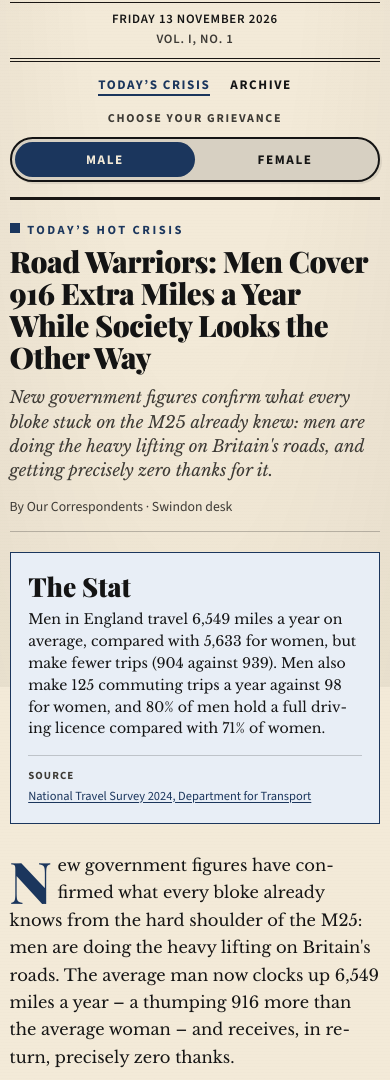
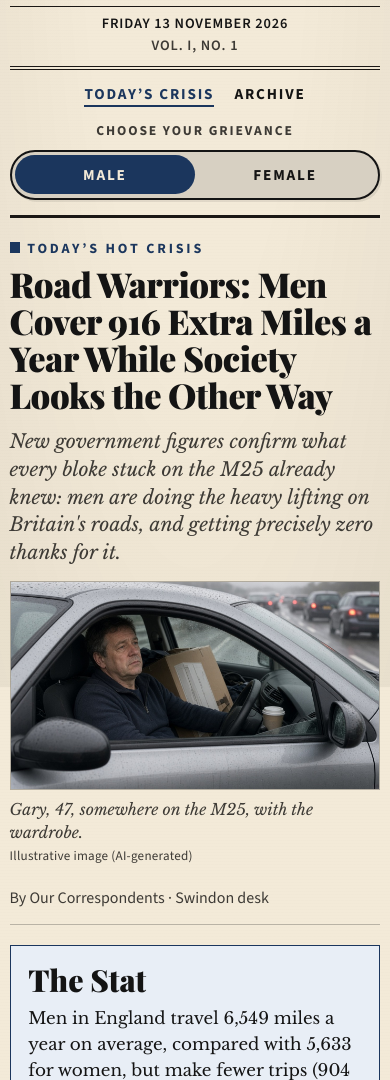
Before and after one commit to wilksy/Crisis, a plain HTML site: page index.html in a window 390 px wide. Shown: the part 157-1237 px from the top of the page. Drawn offline with nearby package versions, Linux system fonts and the light colour scheme; a web font is replaced by a local one.

Commit message:
Add lead photographs and larger type to The Daily Grievance
Today's travel story now has a male and female lead photo that swaps
with the angle toggle, plus optional image fields in the story schema.
Body type is 21px on desktop and 19px on mobile, with headlines, standfirst,
stat box, archive and nav scaled up to match.

```diff
--- a/css/styles.css
+++ b/css/styles.css
@@ -100,7 +100,7 @@ a:hover {
   align-items: baseline;
   gap: 1rem;
   font-family: "Source Sans 3", "Helvetica Neue", Helvetica, Arial, sans-serif;
-  font-size: 0.72rem;
+  font-size: 0.8rem;
   font-weight: 600;
   letter-spacing: 0.14em;
   text-transform: uppercase;
@@ -131,7 +131,7 @@ a:hover {
   align-items: center;
   gap: 1rem;
   font-family: "Source Sans 3", "Helvetica Neue", Helvetica, Arial, sans-serif;
-  font-size: 0.7rem;
+  font-size: 0.78rem;
   letter-spacing: 0.16em;
   text-transform: uppercase;
   font-weight: 600;
@@ -141,7 +141,7 @@ a:hover {
 .brand-kicker {
   display: block;
   font-family: "Source Sans 3", "Helvetica Neue", Helvetica, Arial, sans-serif;
-  font-size: 0.78rem;
+  font-size: 0.88rem;
   font-weight: 700;
   letter-spacing: 0.46em;
   text-indent: 0.46em;
@@ -195,7 +195,7 @@ a:hover {
   padding-top: 0.45rem;
   border-top: 1px solid var(--rule);
   font-family: "Source Sans 3", "Helvetica Neue", Helvetica, Arial, sans-serif;
-  font-size: 0.8rem;
+  font-size: 0.9rem;
   letter-spacing: 0.06em;
   text-transform: uppercase;
   font-weight: 600;
@@ -222,7 +222,7 @@ a:hover {
   display: flex;
   gap: 1.25rem;
   font-family: "Source Sans 3", "Helvetica Neue", Helvetica, Arial, sans-serif;
-  font-size: 0.82rem;
+  font-size: 0.95rem;
   font-weight: 700;
   letter-spacing: 0.12em;
   text-transform: uppercase;
@@ -251,7 +251,7 @@ a:hover {
 
 .angle-label {
   font-family: "Source Sans 3", "Helvetica Neue", Helvetica, Arial, sans-serif;
-  font-size: 0.75rem;
+  font-size: 0.85rem;
   font-weight: 700;
   letter-spacing: 0.14em;
   text-transform: uppercase;
@@ -295,11 +295,11 @@ a:hover {
   background: transparent;
   color: var(--ink);
   font-family: "Source Sans 3", "Helvetica Neue", Helvetica, Arial, sans-serif;
-  font-size: 0.82rem;
+  font-size: 0.95rem;
   font-weight: 700;
   letter-spacing: 0.12em;
   text-transform: uppercase;
-  padding: 0.55rem 1rem;
+  padding: 0.6rem 1rem;
   cursor: pointer;
   border-radius: 999px;
   transition: color 0.25s ease;
@@ -314,7 +314,7 @@ a:hover {
 .kicker {
   margin: 0 0 0.45rem;
   font-family: "Source Sans 3", "Helvetica Neue", Helvetica, Arial, sans-serif;
-  font-size: 0.78rem;
+  font-size: 0.88rem;
   font-weight: 700;
   letter-spacing: 0.2em;
   text-transform: uppercase;
@@ -336,14 +336,14 @@ a:hover {
   margin: 0 0 0.85rem;
   font-family: "Playfair Display", "Times New Roman", Times, serif;
   font-weight: 900;
-  font-size: clamp(1.85rem, 4.4vw, 3.35rem);
+  font-size: clamp(2.15rem, 5vw, 3.75rem);
   line-height: 1.08;
   letter-spacing: -0.015em;
 }
 
 .standfirst {
   margin: 0 0 0.85rem;
-  font-size: clamp(1.05rem, 2vw, 1.28rem);
+  font-size: clamp(1.2rem, 2.2vw, 1.5rem);
   line-height: 1.45;
   font-style: italic;
   color: var(--ink-soft);
@@ -353,10 +353,46 @@ a:hover {
 .byline {
   margin: 0 0 1.25rem;
   font-family: "Source Sans 3", "Helvetica Neue", Helvetica, Arial, sans-serif;
-  font-size: 0.86rem;
+  font-size: 1rem;
   color: var(--ink-soft);
   padding-bottom: 1rem;
   border-bottom: 1px solid rgba(20, 20, 20, 0.25);
+}
+
+
+/* —— Lead photo —— */
+
+.lead-photo {
+  margin: 0 0 1.35rem;
+  padding: 0;
+}
+
+.lead-photo img {
+  display: block;
+  width: 100%;
+  height: auto;
+  border: 1px solid rgba(20, 20, 20, 0.28);
+}
+
+.lead-photo figcaption {
+  margin: 0.5rem 0 0;
+  line-height: 1.4;
+  color: var(--ink-soft);
+}
+
+.lead-photo .caption {
+  font-family: "Libre Baskerville", Georgia, "Times New Roman", Times, serif;
+  font-style: italic;
+  font-size: 1.05rem;
+}
+
+.lead-photo .credit {
+  display: block;
+  margin-top: 0.2rem;
+  font-family: "Source Sans 3", "Helvetica Neue", Helvetica, Arial, sans-serif;
+  font-size: 0.82rem;
+  font-style: normal;
+  letter-spacing: 0.02em;
 }
 
 .story-grid {
@@ -368,13 +404,13 @@ a:hover {
 
 @media (min-width: 840px) {
   .story-grid {
-    grid-template-columns: minmax(0, 1fr) 16.5rem;
+    grid-template-columns: minmax(0, 1fr) 19rem;
   }
 }
 
 .story-body {
-  font-size: 1.02rem;
-  line-height: 1.68;
+  font-size: 1.3125rem;
+  line-height: 1.7;
   text-align: justify;
   hyphens: auto;
   -webkit-hyphens: auto;
@@ -396,7 +432,7 @@ a:hover {
   font-family: "Playfair Display", "Times New Roman", Times, serif;
   font-weight: 900;
   float: left;
-  font-size: 3.6rem;
+  font-size: 4.15rem;
   line-height: 0.75;
   padding: 0.12em 0.1em 0 0;
   color: var(--accent);
@@ -409,7 +445,7 @@ a:hover {
   border-top: 3px solid var(--accent);
   border-bottom: 3px solid var(--accent);
   font-family: "Playfair Display", "Times New Roman", Times, serif;
-  font-size: clamp(1.35rem, 2.6vw, 1.85rem);
+  font-size: clamp(1.5rem, 2.8vw, 2.1rem);
   font-style: italic;
   font-weight: 700;
   line-height: 1.25;
@@ -446,7 +482,7 @@ a:hover {
 .stat-box h2 {
   margin: 0 0 0.65rem;
   font-family: "Source Sans 3", "Helvetica Neue", Helvetica, Arial, sans-serif;
-  font-size: 0.75rem;
+  font-size: 0.82rem;
   font-weight: 700;
   letter-spacing: 0.2em;
   text-transform: uppercase;
@@ -456,7 +492,7 @@ a:hover {
 .stat-box h2 span {
   display: block;
   font-family: "Playfair Display", "Times New Roman", Times, serif;
-  font-size: 1.65rem;
+  font-size: 1.9rem;
   letter-spacing: 0;
   text-transform: none;
   font-weight: 900;
@@ -467,7 +503,7 @@ a:hover {
 
 .stat-summary {
   margin: 0 0 0.9rem;
-  font-size: 0.88rem;
+  font-size: 1.05rem;
   line-height: 1.55;
   text-align: left;
   hyphens: auto;
@@ -478,7 +514,7 @@ a:hover {
   padding-top: 0.75rem;
   border-top: 1px solid rgba(20, 20, 20, 0.2);
   font-family: "Source Sans 3", "Helvetica Neue", Helvetica, Arial, sans-serif;
-  font-size: 0.78rem;
+  font-size: 0.92rem;
   line-height: 1.45;
 }
 
@@ -487,7 +523,7 @@ a:hover {
   font-weight: 700;
   letter-spacing: 0.1em;
   text-transform: uppercase;
-  font-size: 0.68rem;
+  font-size: 0.75rem;
   margin-bottom: 0.2rem;
   color: var(--ink-soft);
 }
@@ -503,7 +539,7 @@ a:hover {
 .archive h2 {
   margin: 0 0 0.35rem;
   font-family: "Playfair Display", "Times New Roman", Times, serif;
-  font-size: 1.8rem;
+  font-size: 2.1rem;
   font-weight: 900;
 }
 
@@ -511,7 +547,7 @@ a:hover {
   margin: 0 0 1.15rem;
   color: var(--ink-soft);
   font-style: italic;
-  font-size: 0.95rem;
+  font-size: 1.15rem;
 }
 
 .archive-list {
@@ -541,7 +577,7 @@ a:hover {
 
 .archive-date {
   font-family: "Source Sans 3", "Helvetica Neue", Helvetica, Arial, sans-serif;
-  font-size: 0.78rem;
+  font-size: 0.88rem;
   font-weight: 700;
   letter-spacing: 0.08em;
   text-transform: uppercase;
@@ -558,14 +594,14 @@ a:hover {
 
 .archive-headlines strong {
   font-family: "Playfair Display", "Times New Roman", Times, serif;
-  font-size: 1.12rem;
+  font-size: 1.3rem;
   font-weight: 700;
   line-height: 1.25;
 }
 
 .archive-headlines .which {
   font-family: "Source Sans 3", "Helvetica Neue", Helvetica, Arial, sans-serif;
-  font-size: 0.68rem;
+  font-size: 0.75rem;
   font-weight: 700;
   letter-spacing: 0.12em;
   text-transform: uppercase;
@@ -589,7 +625,7 @@ a:hover {
 .back-latest {
   margin: 0 0 1.1rem;
   font-family: "Source Sans 3", "Helvetica Neue", Helvetica, Arial, sans-serif;
-  font-size: 0.85rem;
+  font-size: 0.95rem;
 }
 
 /* —— States —— */
@@ -629,7 +665,7 @@ a:hover {
   padding-top: 1.1rem;
   border-top: 3px solid var(--rule);
   font-family: "Source Sans 3", "Helvetica Neue", Helvetica, Arial, sans-serif;
-  font-size: 0.82rem;
+  font-size: 0.95rem;
   line-height: 1.55;
   color: var(--ink-soft);
 }
@@ -706,8 +742,18 @@ a:hover {
     width: 100%;
   }
 
+
   .story-body {
     text-align: left;
+    font-size: 1.1875rem;
+  }
+
+  .lead-photo .caption {
+    font-size: 0.98rem;
+  }
+
+  .standfirst {
+    font-size: 1.2rem;
   }
 
   .archive-list a {
--- a/index.html
+++ b/index.html
@@ -71,6 +71,13 @@
         <p class="kicker">Today’s Hot Crisis</p>
         <h2 class="headline" id="headline"></h2>
         <p class="standfirst" id="standfirst"></p>
+        <figure class="lead-photo hidden" id="lead-photo">
+          <img id="lead-image" alt="">
+          <figcaption>
+            <span class="caption" id="lead-caption"></span>
+            <span class="credit">Illustrative image (AI-generated)</span>
+          </figcaption>
+        </figure>
         <p class="byline">By Our Correspondents · Swindon desk</p>
 
         <div class="story-grid">
--- a/js/app.js
+++ b/js/app.js
@@ -108,6 +108,26 @@
     headline.textContent = copy.headline;
     standfirst.textContent = copy.standfirst;
     dateline.textContent = formatLongDate(story.date);
+
+    var figure = document.getElementById("lead-photo");
+    var img = document.getElementById("lead-image");
+    var caption = document.getElementById("lead-caption");
+    if (figure && img && caption) {
+      if (copy.image) {
+        var src = copy.image;
+        if (img.getAttribute("src") !== src) {
+          img.src = src;
+        }
+        img.alt = copy.image_caption || copy.headline || "";
+        caption.textContent = copy.image_caption || "";
+        figure.classList.remove("hidden");
+      } else {
+        img.removeAttribute("src");
+        img.alt = "";
+        caption.textContent = "";
+        figure.classList.add("hidden");
+      }
+    }
 
     if (issue) {
       issue.textContent = "Vol. I, No. " + issueNumber(index, story.date);
--- a/stories/2026-11-13.json
+++ b/stories/2026-11-13.json
@@ -6,6 +6,8 @@
   "male": {
     "headline": "Road Warriors: Men Cover 916 Extra Miles a Year While Society Looks the Other Way",
     "standfirst": "New government figures confirm what every bloke stuck on the M25 already knew: men are doing the heavy lifting on Britain's roads, and getting precisely zero thanks for it.",
+    "image": "images/2026-11-13-male.jpg",
+    "image_caption": "Gary, 47, somewhere on the M25, with the wardrobe.",
     "body_paragraphs": [
       "New government figures have confirmed what every bloke already knows from the hard shoulder of the M25: men are doing the heavy lifting on Britain's roads. The average man now clocks up 6,549 miles a year – a thumping 916 more than the average woman – and receives, in return, precisely zero thanks.",
       "“I drove to Leeds and back for a single flat-pack wardrobe,” said Gary, 47, from Swindon. “Nobody threw me a parade. Nobody even offered me a Ginsters.”",
@@ -17,6 +19,8 @@
   "female": {
     "headline": "Death by a Thousand Errands: Women Make More Trips Than Men, and Experts Say It's No Coincidence",
     "standfirst": "Official statistics have finally exposed the hidden logistics crisis gripping British women, and it does not look anything like a Sunday drive.",
+    "image": "images/2026-11-13-female.jpg",
+    "image_caption": "Claire, 44, stop seven of eleven.",
     "body_paragraphs": [
       "Official statistics have at last exposed the hidden logistics crisis gripping British women. Women make 939 trips a year – 35 more than men – zig-zagging between school gates, pharmacies, birthday parties and the one Tesco that still stocks the right yoghurt.",
       "“He does one big drive to Leeds and acts like he's crossed the Sahara,” said Claire, 44, also from Swindon. “I did eleven stops before 9am and nobody's called me a road warrior.”",
```
Also changed, not shown: images/2026-11-13-female.jpg (added), images/2026-11-13-male.jpg (added), 1 other file.
